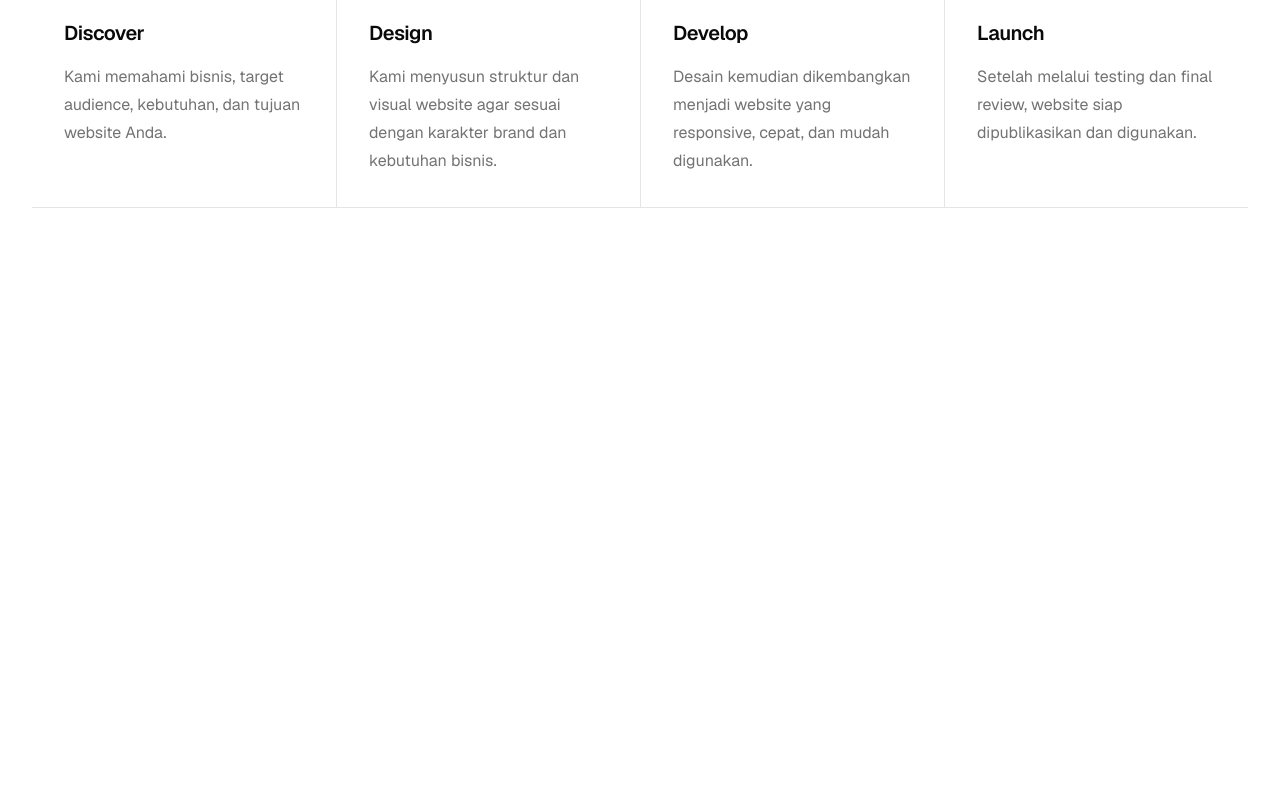
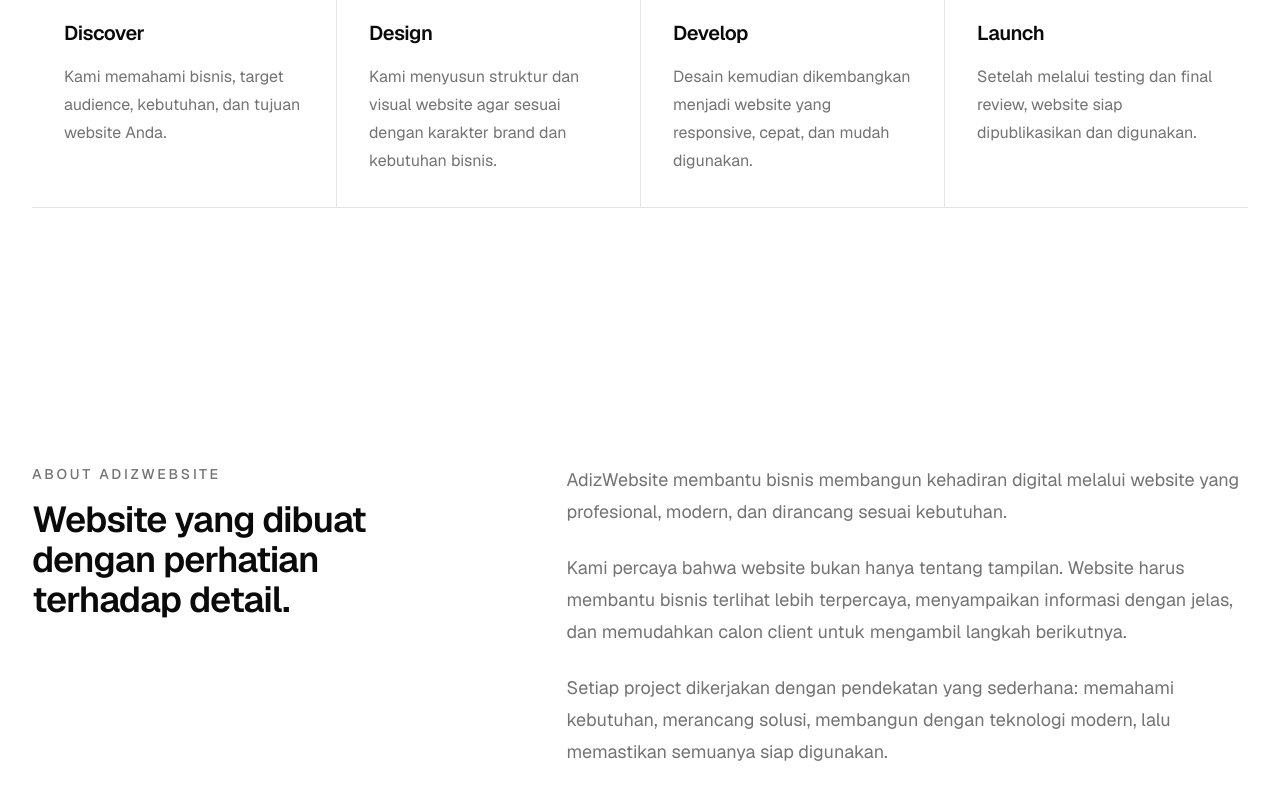
Before and after one commit to Dimasti1/adizwebsite, a Next.js app: page / in a window 1280 px wide. Shown: the part 5593-6393 px from the top of the page. Before the commit the page ends 5929 px from the top, so only its background shows below. Built offline with nearby package versions, Linux system fonts and the light colour scheme.

Commit message:
add process and about sections

```diff
--- a/src/app/page.tsx
+++ b/src/app/page.tsx
@@ -4,6 +4,7 @@
 import { Services } from "@/components/home/services";
 import { Benefits } from "@/components/home/benefits";
 import { Process } from "@/components/home/process";
+import { About } from "@/components/home/about";
 
 export default function Home() {
   return (
@@ -16,6 +17,7 @@
         <Services />
         <Benefits />
         <Process />
+        <About />
       </main>
     </>
   );
--- /dev/null
+++ b/src/components/home/about.tsx
@@ -0,0 +1,42 @@
+import { Container } from "@/components/layout/container";
+import { Section } from "@/components/layout/section";
+
+export function About() {
+  return (
+    <Section>
+      <Container>
+        <div className="grid gap-12 lg:grid-cols-[0.8fr_1.2fr] lg:gap-20">
+          <div>
+            <p className="text-sm font-medium uppercase tracking-[0.2em] text-muted-foreground">
+              About AdizWebsite
+            </p>
+
+            <h2 className="mt-4 text-3xl font-semibold tracking-tight text-balance sm:text-4xl">
+              Website yang dibuat dengan perhatian terhadap detail.
+            </h2>
+          </div>
+
+          <div className="space-y-6 text-muted-foreground sm:text-lg sm:leading-8">
+            <p>
+              AdizWebsite membantu bisnis membangun kehadiran digital melalui
+              website yang profesional, modern, dan dirancang sesuai kebutuhan.
+            </p>
+
+            <p>
+              Kami percaya bahwa website bukan hanya tentang tampilan.
+              Website harus membantu bisnis terlihat lebih terpercaya,
+              menyampaikan informasi dengan jelas, dan memudahkan calon client
+              untuk mengambil langkah berikutnya.
+            </p>
+
+            <p>
+              Setiap project dikerjakan dengan pendekatan yang sederhana:
+              memahami kebutuhan, merancang solusi, membangun dengan teknologi
+              modern, lalu memastikan semuanya siap digunakan.
+            </p>
+          </div>
+        </div>
+      </Container>
+    </Section>
+  );
+}
```
